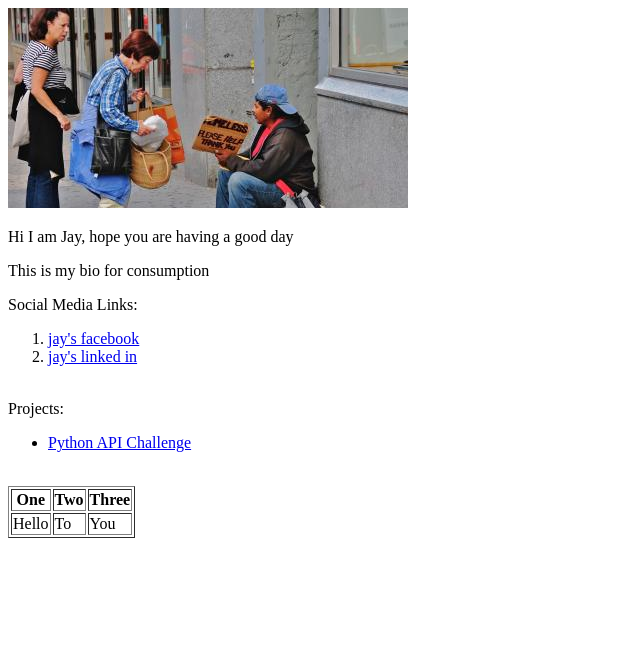
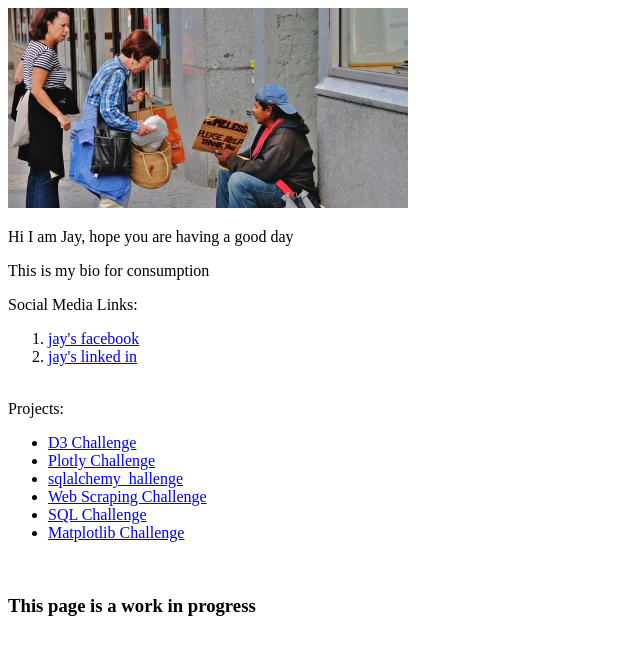
Before and after one commit to jayhjman/jayhjman.github.io, a plain HTML site: page index.html in a window 1280 px wide. Shown: the whole page, without its empty margins (0-640 px from the left). Drawn offline with Linux system fonts and the light colour scheme.

Commit message:
changed default web page

```diff
--- a/index.html
+++ b/index.html
@@ -22,35 +22,27 @@
    Projects:
    <ul>
     <li>
-      <a href="https://jayhjman.github.io/python-api-challenge/" target="_blank">Python API Challenge</a>
+      <a href="https://jayhjman.github.io/D3-challenge/" target="_blank">D3 Challenge</a>
+    </li>
+    <li>
+      <a href="https://jayhjman.github.io/plotly-challenge/" target="_blank">Plotly Challenge</a>
+    </li>
+    <li>
+      <a href="https://jayhjman.github.io/sqlalchemy-challenge/" target="_blank">sqlalchemy_hallenge</a>
+    </li>
+    <li>
+      <a href="https://jayhjman.github.io/web-scraping-challenge" target="_blank">Web Scraping Challenge</a>
+    </li>
+    <li>
+      <a href="https://jayhjman.github.io/sql-challenge" target="_blank">SQL Challenge</a>
+    </li>
+    <li>
+      <a href="https://jayhjman.github.io/matplotlib-challenge" target="_blank">Matplotlib Challenge</a>
     </li>
   </ul>
 
     <br/>
-   <table border="1">
-     <tr>
-         <th>
-           One
-         </th>
-         <th>
-          Two
-        </th>
-        <th>
-          Three
-        </th>
-     </tr>
-     <tr>
-       <td>
-        Hello
-       </td>
-       <td>
-         To
-       </td>
-       <td>
-         You
-       </td>
-     </tr>
-   </table>
+    <H3>This page is a work in progress</H3>
 </body>
 
 </html>
```
